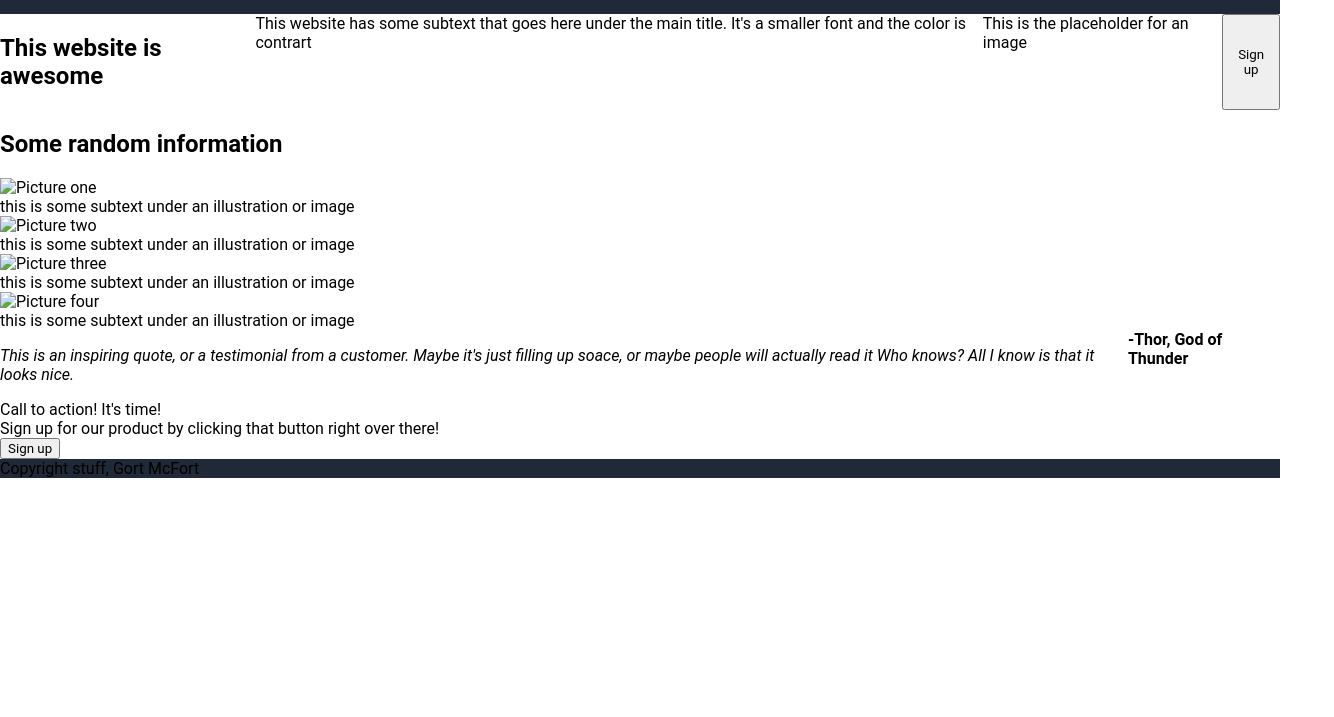
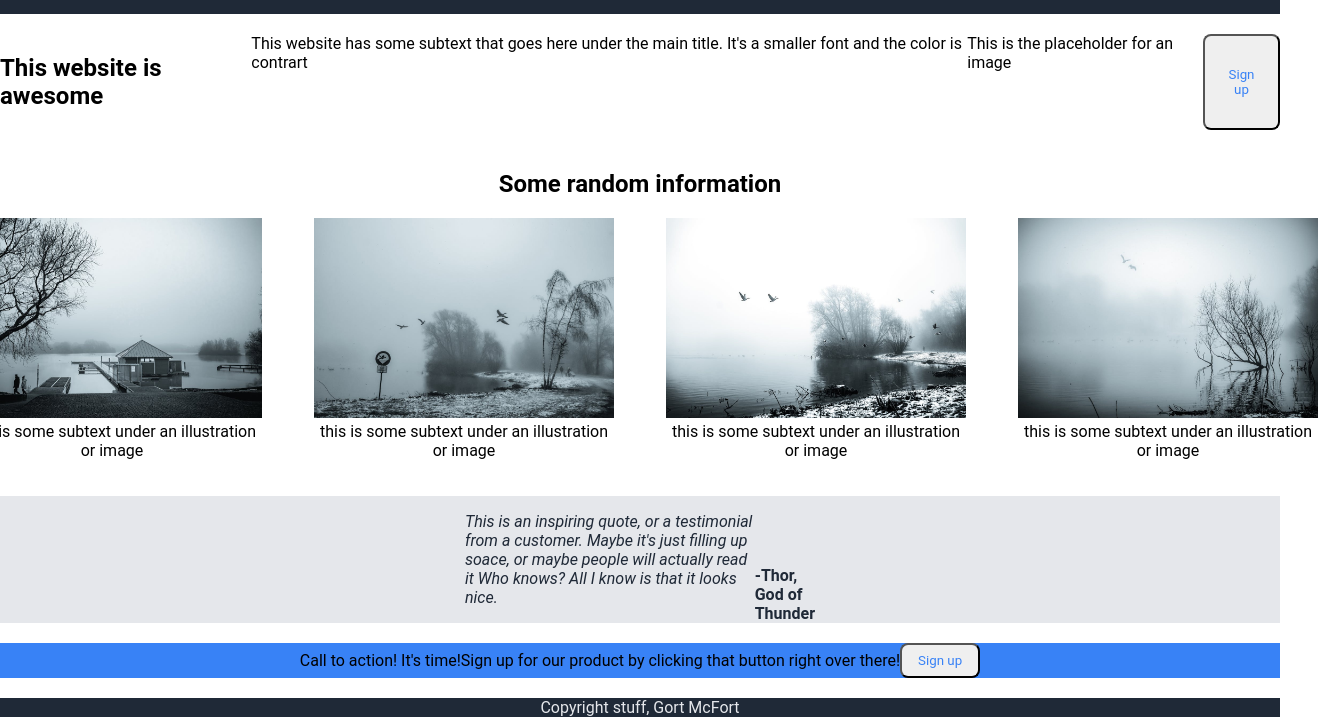
Before and after one commit to gmcbassoon/landing-page, a plain HTML site: page index.html in a window 1280 px wide. Shown: the part 83-800 px from the top of the page, 1334 px wide, since content can reach past the window. Drawn offline with Linux system fonts and the light colour scheme.

Commit message:
More decoration, aligning pictures.

```diff
--- a/index.html
+++ b/index.html
@@ -10,7 +10,7 @@
     <div class="mainbody">
         <div class="header">
             <h1>Header Logo</h1>
-                <ul>
+                <ul class="header-links">
                     <li><a href="#">Header link one</a></li>
                     <li><a href="#">Header link two</a></li>
                     <li><a href="#">Header link three</a></li>
@@ -22,33 +22,38 @@
                 <div>This is the placeholder for an image</div>
                 <button class="button">Sign up</button>
             </div>
-        <div class="section-two"></div>
+        <div class="section-two">
             <h2>Some random information</h2>
+            <div class="img-container">
             <div class="img">
-                <img src="" alt="Picture one">
+                <img src="./imgs/greyedout-dock.jpeg" alt="Picture one">
                 <div class="text">this is some subtext under an illustration or image</div>
               </div>
               <div class="img">
-                <img src="" alt="Picture two">
+                <img src="./imgs/frozen-shoreline.jpeg" alt="Picture two">
                 <div class="text">this is some subtext under an illustration or image</div>
               </div>
               <div class="img">
-                <img src="" alt="Picture three">
+                <img src="./imgs/frozener-shoreline.jpeg" alt="Picture three">
                 <div class="text">this is some subtext under an illustration or image</div>
               </div>
               <div class="img">
-                <img src="" alt="Picture four">
+                <img src="./imgs/spooky-swamp.jpeg" alt="Picture four">
                 <div class="text">this is some subtext under an illustration or image</div>
               </div>
-        <div class="section-three">
-            <p><em>This is an inspiring quote, or a testimonial from a customer. Maybe it's just filling up soace, or maybe people will actually read it Who knows? All I know is that it looks nice.</em></p>
+            </div>
+        </div>
+        <div class="container-three">
+            <div class="section-three">
+                <p><em>This is an inspiring quote, or a testimonial from a customer. Maybe it's just filling up soace, or maybe people will actually read it Who knows? All I know is that it looks nice.</em></p>
                 <div><strong>-Thor, God of Thunder</strong></div>
+            </div>
         </div>
             <div class="section-four">
                 <div class="box">
-                    <div>Call to action! It's time!</div>
-                    <div>Sign up for our product by clicking that button right over there!</div>
-                        <div><button>Sign up</button></div>
+                        <div>Call to action! It's time!</div>
+                        <div>Sign up for our product by clicking that button right over there!</div>
+                        <button>Sign up</button>
                 </div>
             </div>
         <div class="footer">
--- a/styles.css
+++ b/styles.css
@@ -2,13 +2,16 @@
     font-family: Roboto;
 }
 body {
+    display: flex;
+    flex-direction: column;
+    padding: 0;
     margin: 0;
-    display: flex;
+    justify-content: stretch;
 }
 
 img {
-    width: 100px;
-    height: 100px;
+    width: 300px;
+    height: auto;
 }
 
 a {
@@ -23,45 +26,96 @@ ul {
   }
 
 li {
-    margin-bottom: 16px
+    margin-bottom: 16px;
 }
+
+button {
+    color: #3882F6;
+    cursor: pointer;
+    padding: 8px 16px;
+    border-radius: 8px;
+  }
 
 .header, .footer {
     background: #1f2937;
     display: flex;
 }
 
+.header-links {
+    display: flex;
+    justify-content: space-between;
+    align-items: center;
+    gap: 16px;
+}
 .header {
-    display: flex;
     align-items: center;
     justify-content: space-between;
     padding: 8px;
-    gap: 16px;
+
 }
 
 .footer {
+    color: #E5E7EB;
     display: flex;
     align-items: center;
+    justify-content: center;
 
 }
 
 .mainbody {
     display: flex;
     flex-direction: column;
+    justify-content:space-between;
+    height: 100vh;
 }
 .section-one {
     display: flex;
-
+    justify-content: center;
+    align-content: center;
 }
 
 .section-two {
     display: flex;
+    justify-content: center;
+    flex-direction: column;
+    align-items: center;
+    text-align: center;
+}
+
+.img-container {
+    display: flex;
+    flex-direction:row;
+    justify-content: space-around;
+    padding: 0 16px;
+    gap: 52px;
+    margin-bottom: 16px;
+}
+.container-three {
+    background: #E5E7EB;
+    display: flex;
+    justify-content: center;
+    align-items: center;
 }
 
 .section-three {
+    color: #1f2937;
     display: flex;
+    justify-content: center;
+    align-items: flex-end;
+    height: auto;
+    width: 350px;
 }
 
 .section-four {
     display: flex;
+    background: #3882F6;
+    justify-content: center;
+    align-items: center;
+
 }
+
+.box {
+    display: flex;
+    justify-content: center;
+    align-items: center;
+}
```
Also changed, not shown: imgs/frozen-shoreline.jpeg (added), imgs/frozener-shoreline.jpeg (added), imgs/greyedout-dock.jpeg (added), imgs/spooky-swamp.jpeg (added), 1 other file.
